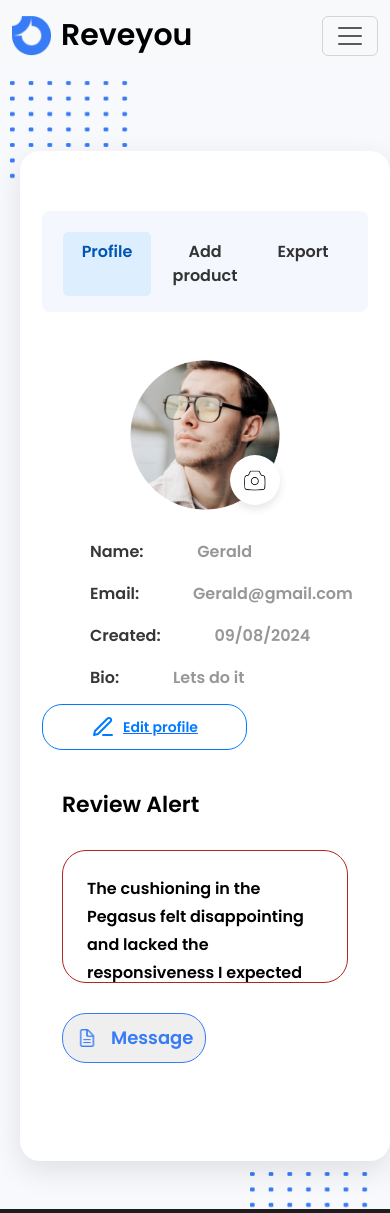
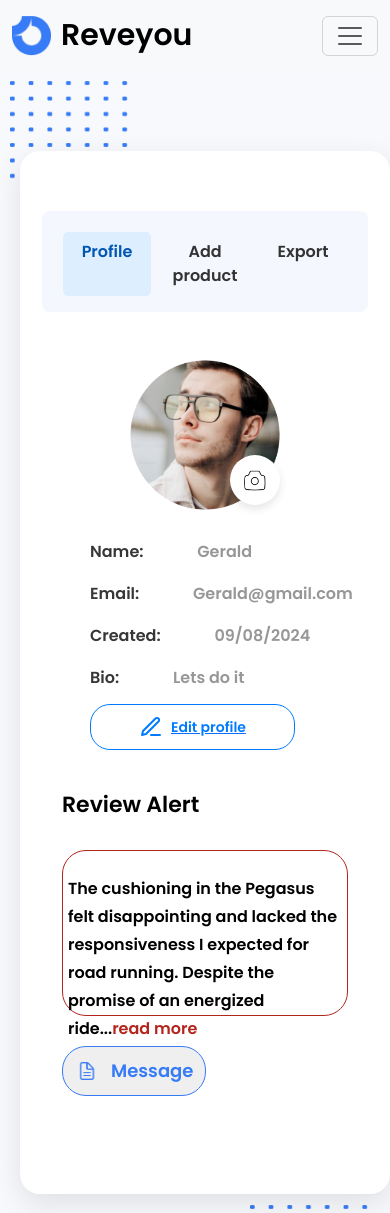
Before and after one commit to saraabdelrhman/wallet-market-master, a React (Create React App) app: page /profile in a window 390 px wide. Shown: the top 1213 px of the page. Built offline with nearby package versions, Linux system fonts and the light colour scheme.

Commit message:
profile page

```diff
--- a/src/components/Profile.css
+++ b/src/components/Profile.css
@@ -196,3 +196,21 @@
   height: 30px;
   font-size: 12px;
 }
+/* Default for larger screens (desktop) */
+.paddin {
+  padding-bottom: 5%; /* 5% padding for desktop */
+}
+
+/* Tablet screens (between 768px and 1024px) */
+@media (max-width: 1024px) {
+  .paddin {
+    padding-bottom: 10%; /* 10% padding for tablet */
+  }
+}
+
+/* Mobile screens (less than or equal to 768px) */
+@media (max-width: 768px) {
+  .paddin {
+    padding-bottom: 20%; /* 20% padding for mobile */
+  }
+}
--- a/src/components/Profile.js
+++ b/src/components/Profile.js
@@ -119,7 +119,7 @@ const Profile = ({content}) => {
                <p><span>Bio:</span> {user.bio}</p>
              </div>
              <Link to={'/editprofile'} className="no-underline">
-               <button className="edit-profile-button ps-5 pe-5">
+               <button className="edit-profile-button ps-5 ms-5 pe-5">
                  <Edit3 /> Edit profile
                </button>
              </Link>
@@ -153,12 +153,13 @@ const Profile = ({content}) => {
              Review Alert
            </div>
 
-           <div
+           <div className="paddin"
              style={{
-               padding: 24,
+              paddingTop:24,
+               paddingLeft:5,
+               paddingRight:5,
                background: 'white',
                borderRadius: 24,
-               overflow: 'hidden',
                border: '1px solid #B3261E',
                flexDirection: 'column',
                justifyContent: 'flex-start',
```
